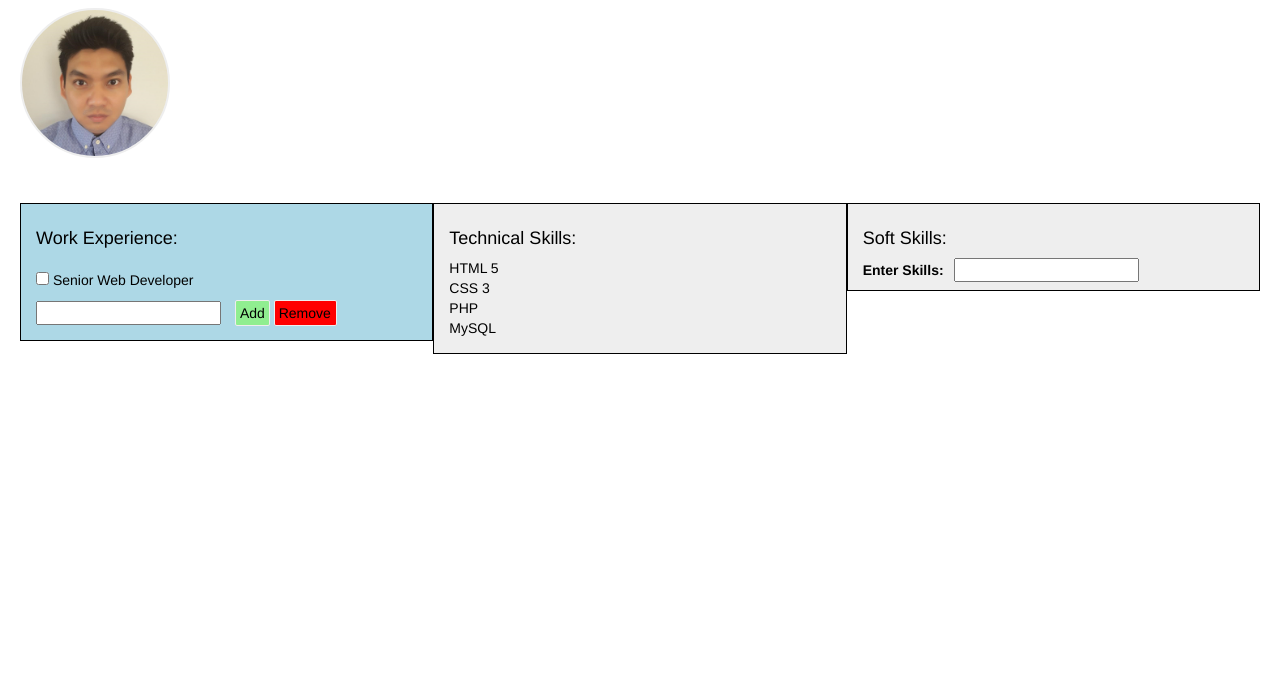
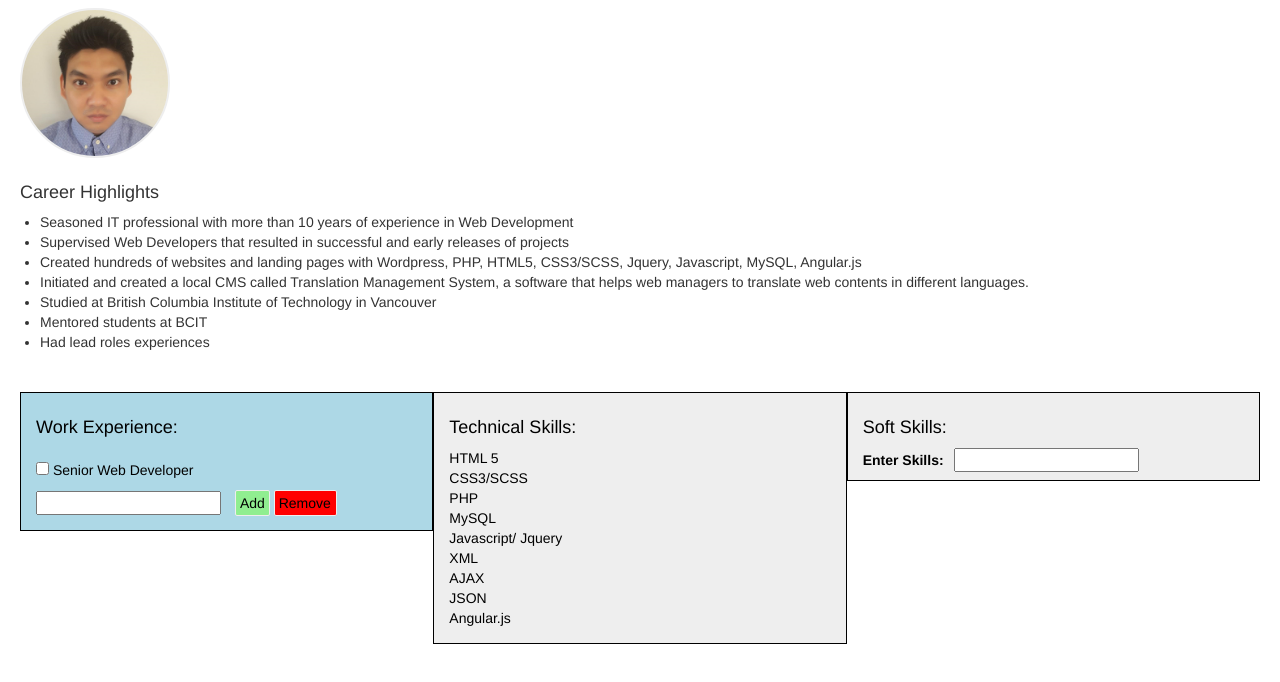
Before and after one commit to vincemanalo1/Online_CV_With_Angular_JS_and_SASS, a plain HTML site: page index.html in a window 1280 px wide. Shown: the part 82-764 px from the top of the page. Drawn offline with nearby package versions, Linux system fonts and the light colour scheme.

Commit message:
Added some career highlights
ng-repeat directives

```diff
--- a/css/style.scss
+++ b/css/style.scss
@@ -29,6 +29,10 @@ h2 {
 
 .relative {
 	position: relative;
+}
+
+.padding-left {
+	padding-left:20px;
 }
 
 @mixin border-radius($radius) {
--- a/index.html
+++ b/index.html
@@ -13,7 +13,10 @@
 	<h1>{{ profile_name }} Profile</h1>
 
 	<div class="circle"><div></div></div>
-
+	<h2>Career Highlights</h2>
+	<ul class="padding-left">
+		<li ng-repeat="highlight in highlights">{{ highlight }}</li>
+	</ul>
 	<div class="relative">
 
 		<div class="box col-sm-4">
--- a/js/modules.js
+++ b/js/modules.js
@@ -16,10 +16,27 @@ app.controller('myCtrl', function($scope) {
         });
     };
 
+
+
     $scope.skills = [
         "HTML 5",
-        "CSS 3",
+        "CSS3/SCSS",
         "PHP",
         "MySQL",
+        "Javascript/ Jquery",
+        "XML",
+        "AJAX",
+        "JSON",
+        "Angular.js"
+    ]
+
+    $scope.highlights = [
+      "Seasoned IT professional with more than 10 years of experience in Web Development",
+      "Supervised Web Developers that resulted in successful and early releases of projects",
+      "Created hundreds of websites and landing pages with Wordpress, PHP, HTML5, CSS3/SCSS, Jquery, Javascript, MySQL, Angular.js",
+      "Initiated and created a local CMS called Translation Management System, a software that helps web managers to translate web contents in different languages.",
+      "Studied at British Columbia Institute of Technology in Vancouver",
+      "Mentored students at BCIT",
+      "Had lead roles experiences"
     ]
 });
```
Also changed, not shown: css/style.min.css.
